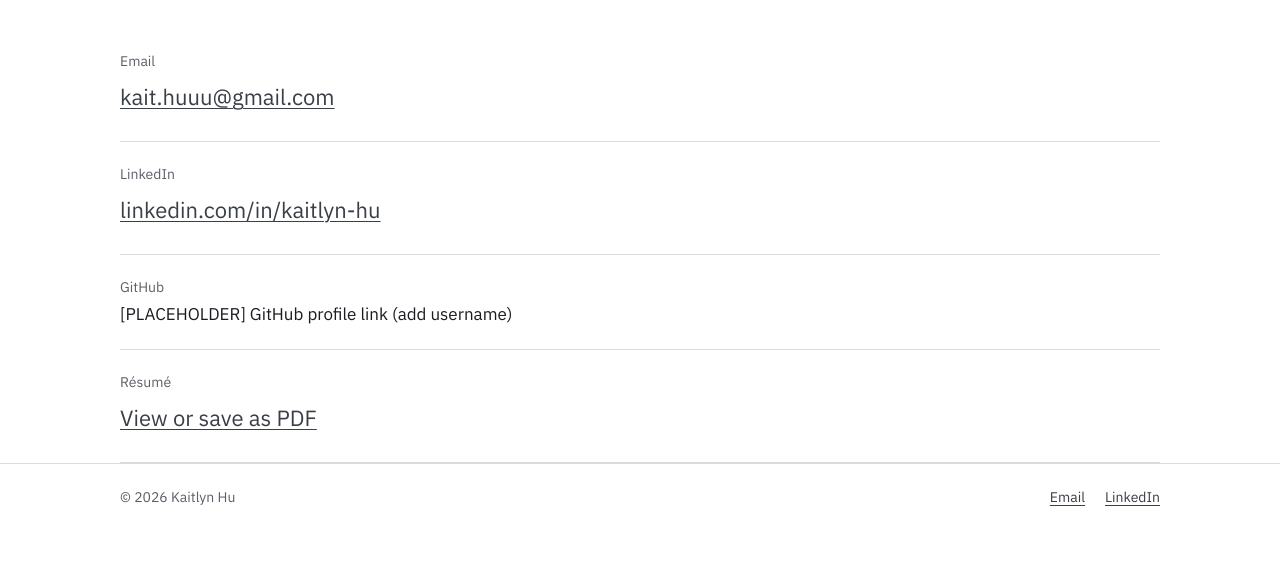
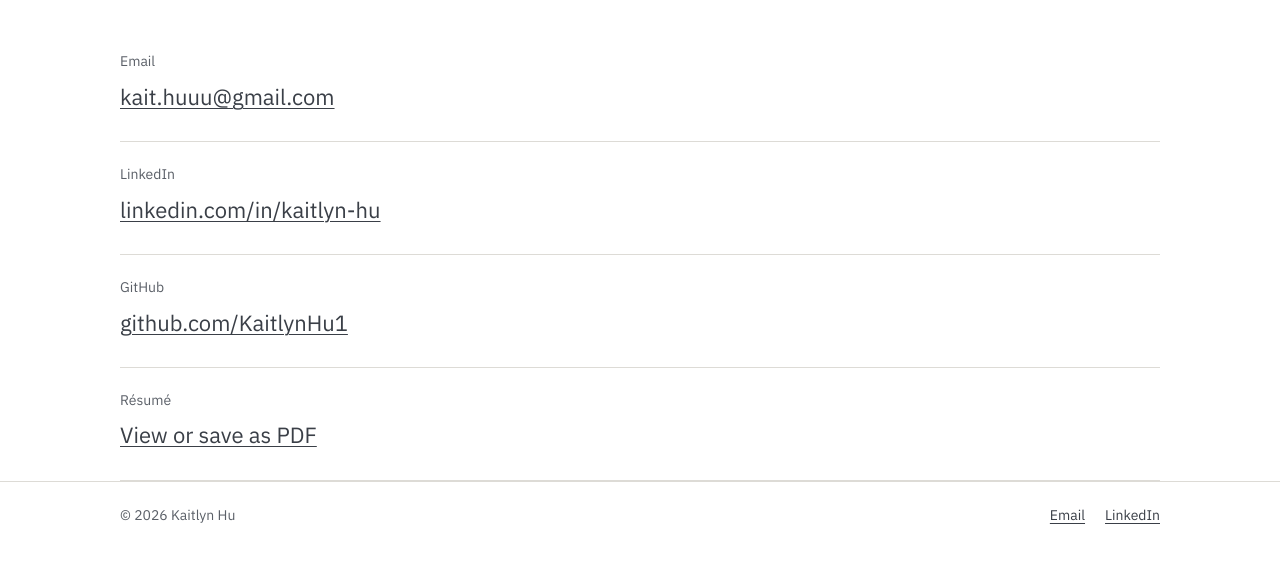
Before and after one commit to KaitlynHu1/KaitlynHu1.github.io, a plain HTML site: page contact.html in a window 1280 px wide. Shown: the part 198-760 px from the top of the page. Drawn offline with Linux system fonts and the light colour scheme.

Commit message:
Add files via upload

```diff
--- a/contact.html
+++ b/contact.html
@@ -39,7 +39,7 @@
       <ul class="contact-list">
         <li><span class="label">Email</span><a href="mailto:kait.huuu@gmail.com">kait.huuu@gmail.com</a></li>
         <li><span class="label">LinkedIn</span><a href="https://www.linkedin.com/in/kaitlyn-hu/">linkedin.com/in/kaitlyn-hu</a></li>
-        <li><span class="label">GitHub</span><span>[PLACEHOLDER] GitHub profile link (add username)</span></li>
+        <li><span class="label">GitHub</span><a href="https://github.com/KaitlynHu1">github.com/KaitlynHu1</a></li>
         <li><span class="label">Résumé</span><a href="./resume.html">View or save as PDF</a></li>
       </ul>
     </section>
```
